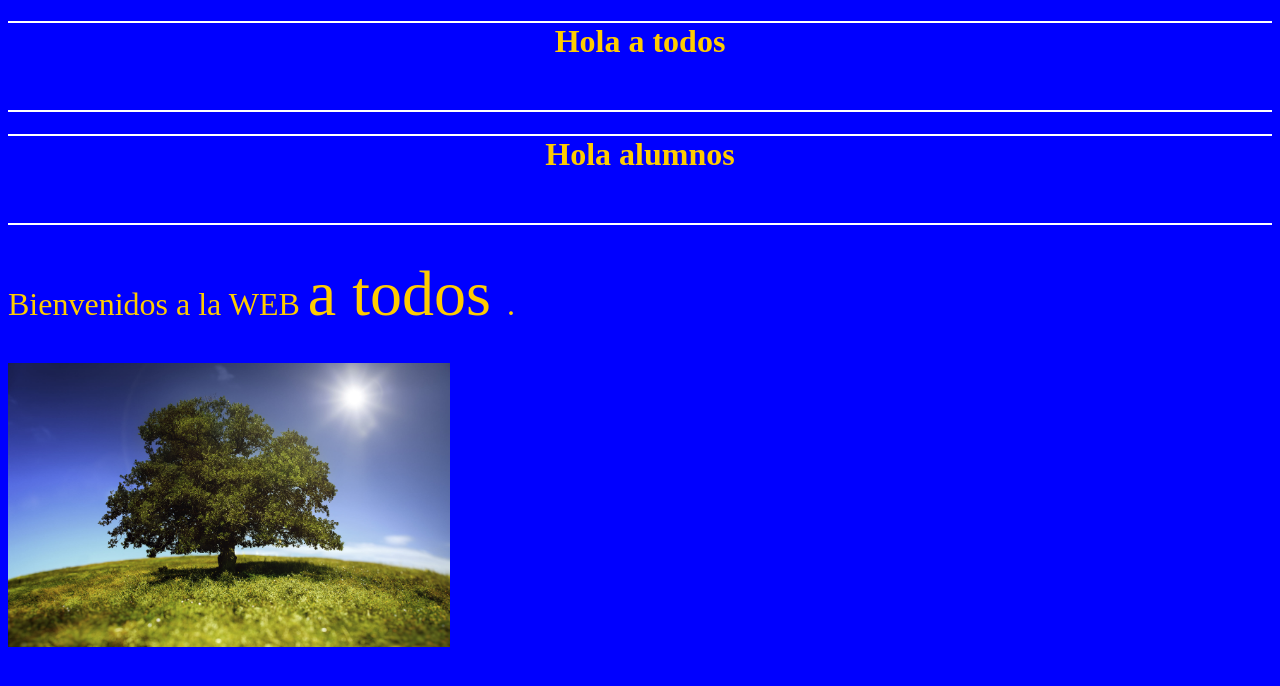
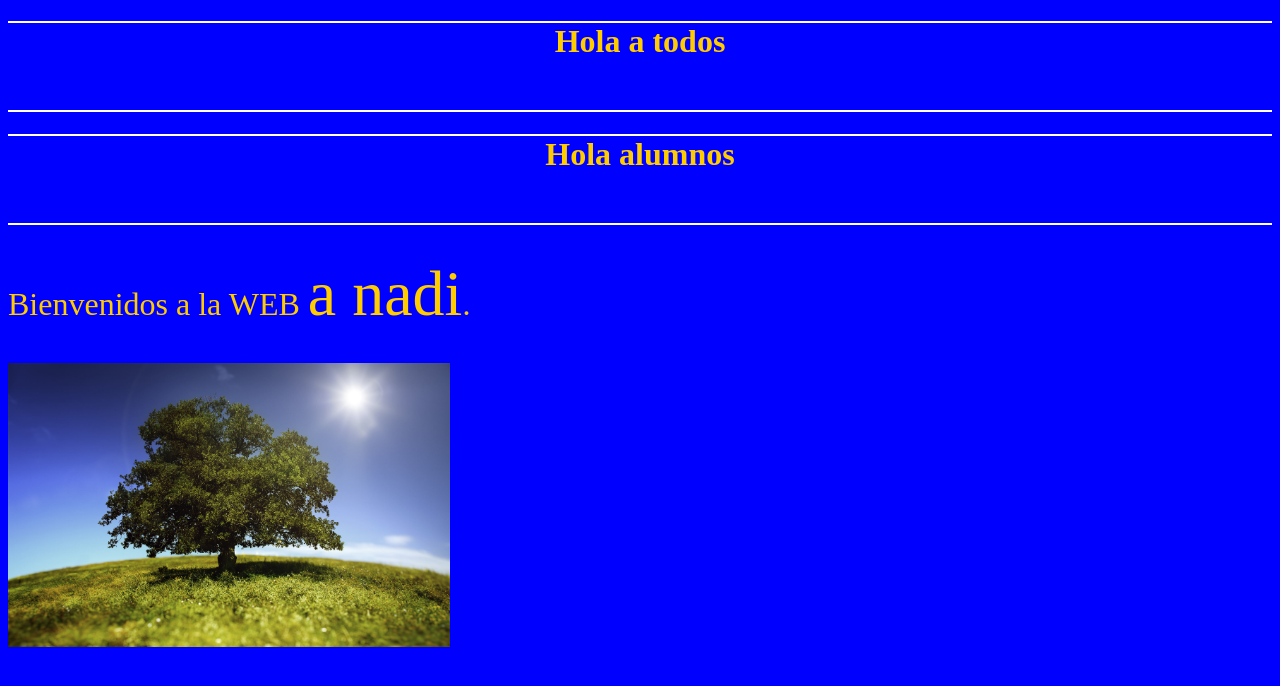
Before and after one commit to jorgeafr/web, a plain HTML site: page index.html in a window 1280 px wide. Drawn offline with Linux system fonts and the light colour scheme.

Commit message:
Add files via upload
en pages

```diff
--- a/index.html
+++ b/index.html
@@ -19,7 +19,7 @@ alert(mensaje);
 <h1>Hola alumnos
 </h1>
 
-<p>Bienvenidos a la WEB <span> a todos </span>.</p>
+<p>Bienvenidos a la WEB <span> a nadi</span>.</p>
 <img src="imgs/arbol.jpg" width="35%">
 
 
```
Also changed, not shown: codigo.js (line endings or trailing spaces).
